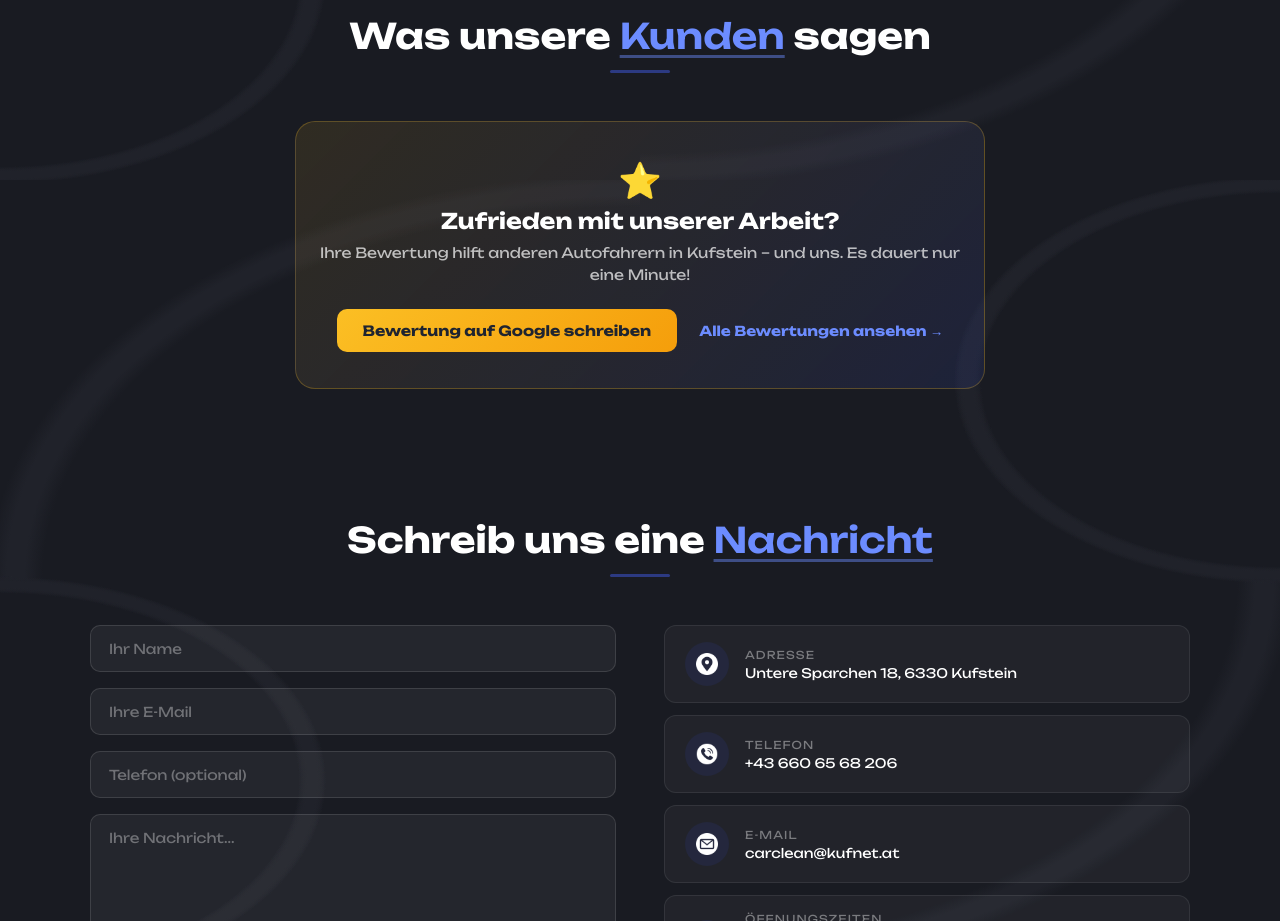
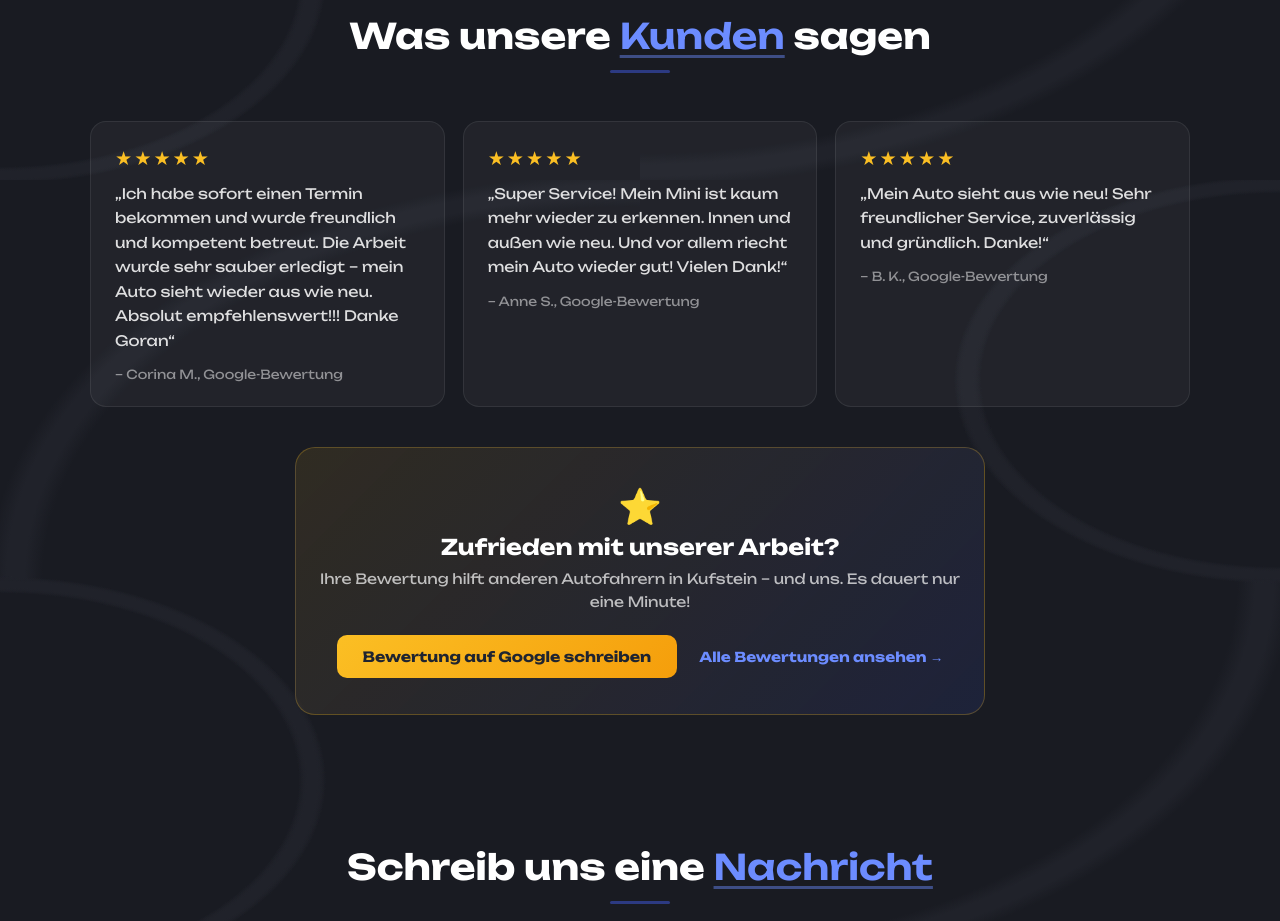
Before and after one commit to milosdimi/carclean, a plain HTML site: page index.html in a window 1280 px wide. Shown: the part 6220-7141 px from the top of the page. Drawn offline with Linux system fonts and the light colour scheme.

Commit message:
feat: Update customer reviews section with real Google reviews

```diff
--- a/index.html
+++ b/index.html
@@ -820,15 +820,24 @@
     </div>
     -->
 
-    <!-- Kundenstimmen (2–3 echte Google-Bewertungen, Vorname + erster Buchstabe Nachname)
+    <!-- Kundenstimmen: echte Google-Bewertungen (wörtlich übernommen, Name gekürzt). NIEMALS erfundene Bewertungen eintragen! -->
     <div class="reviews-grid">
       <figure class="review-card">
         <span class="reviews-stars" aria-label="5 von 5 Sternen">★★★★★</span>
-        <blockquote>„Text der Bewertung …"</blockquote>
-        <figcaption>– Vorname N., Google-Bewertung</figcaption>
+        <blockquote>„Ich habe sofort einen Termin bekommen und wurde freundlich und kompetent betreut. Die Arbeit wurde sehr sauber erledigt – mein Auto sieht wieder aus wie neu. Absolut empfehlenswert!!! Danke Goran“</blockquote>
+        <figcaption>– Corina M., Google-Bewertung</figcaption>
+      </figure>
+      <figure class="review-card">
+        <span class="reviews-stars" aria-label="5 von 5 Sternen">★★★★★</span>
+        <blockquote>„Super Service! Mein Mini ist kaum mehr wieder zu erkennen. Innen und außen wie neu. Und vor allem riecht mein Auto wieder gut! Vielen Dank!“</blockquote>
+        <figcaption>– Anne S., Google-Bewertung</figcaption>
+      </figure>
+      <figure class="review-card">
+        <span class="reviews-stars" aria-label="5 von 5 Sternen">★★★★★</span>
+        <blockquote>„Mein Auto sieht aus wie neu! Sehr freundlicher Service, zuverlässig und gründlich. Danke!“</blockquote>
+        <figcaption>– B. K., Google-Bewertung</figcaption>
       </figure>
     </div>
-    -->
 
     <div class="reviews-cta">
       <span class="reviews-cta-icon" aria-hidden="true">⭐</span>
```
